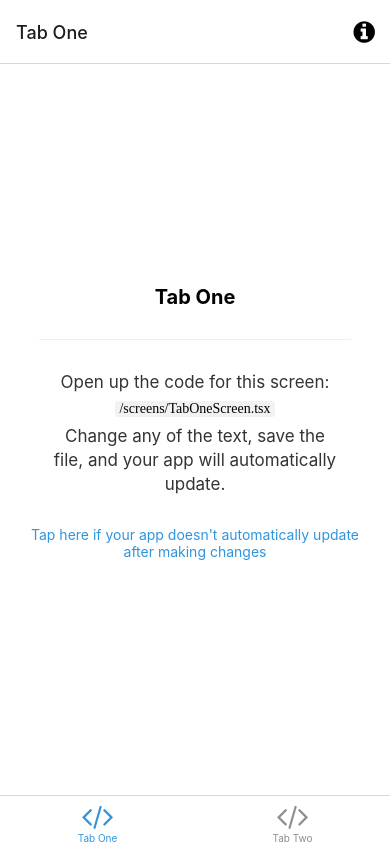
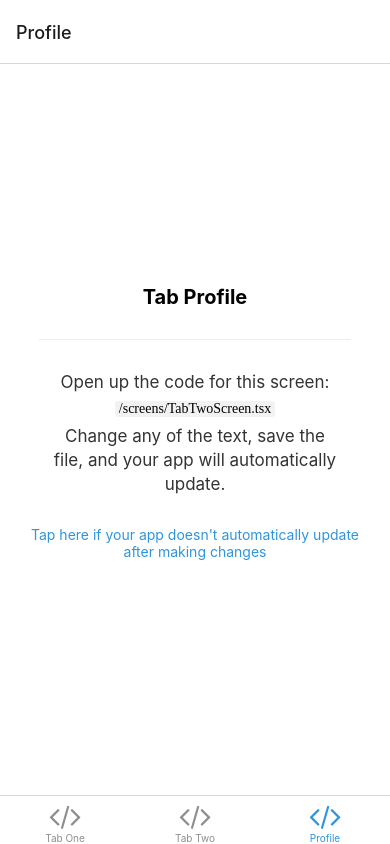
Before and after one commit to lndavis6/minnetApp, a React Native app: screen /Profile in a window 390 px wide. Built offline with nearby package versions, Linux system fonts and the light colour scheme; what expo-linking would draw is missing.

Commit message:
Got a class Profile Running

```diff
--- a/navigation/LinkingConfiguration.ts
+++ b/navigation/LinkingConfiguration.ts
@@ -25,6 +25,11 @@
               TabTwoScreen: 'two',
             },
           },
+          Profile: {
+            screens: {
+              ProfileScreen: 'three',
+            },
+          },
         },
       },
       Modal: 'modal',
--- a/navigation/index.tsx
+++ b/navigation/index.tsx
@@ -16,6 +16,7 @@
 import NotFoundScreen from '../screens/NotFoundScreen';
 import TabOneScreen from '../screens/TabOneScreen';
 import TabTwoScreen from '../screens/TabTwoScreen';
+import ProfileScreen from '../screens/ProfileScreen';
 import { RootStackParamList, RootTabParamList, RootTabScreenProps } from '../types';
 import LinkingConfiguration from './LinkingConfiguration';
 
@@ -92,6 +93,14 @@
           tabBarIcon: ({ color }) => <TabBarIcon name="code" color={color} />,
         }}
       />
+      <BottomTab.Screen
+        name="Profile"
+        component={ProfileScreen}
+        options={{
+          title: 'Profile',
+          tabBarIcon: ({ color }) => <TabBarIcon name="code" color={color} />,
+        }}
+      />
     </BottomTab.Navigator>
   );
 }
--- /dev/null
+++ b/screens/ProfileScreen.js
@@ -0,0 +1,38 @@
+import React, { Component } from 'react';
+import { StyleSheet } from 'react-native';
+
+import EditScreenInfo from '../components/EditScreenInfo';
+import { Text, View } from '../components/Themed';
+
+export default class ProfileScreen extends Component {
+  constructor() {
+    super();
+  }
+
+  render() {
+    return (
+        <View style={styles.container}>
+        <Text style={styles.title}>Tab Profile</Text>
+        <View style={styles.separator} lightColor="#eee" darkColor="rgba(255,255,255,0.1)" />
+        <EditScreenInfo path="/screens/TabTwoScreen.tsx" />
+        </View>
+    );
+  }
+}
+
+const styles = StyleSheet.create({
+  container: {
+    flex: 1,
+    alignItems: 'center',
+    justifyContent: 'center',
+  },
+  title: {
+    fontSize: 20,
+    fontWeight: 'bold',
+  },
+  separator: {
+    marginVertical: 30,
+    height: 1,
+    width: '80%',
+  },
+});
```
